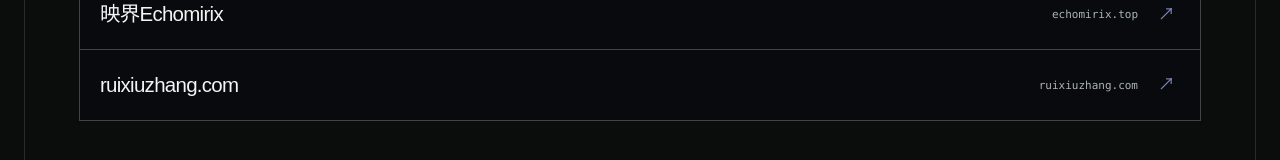
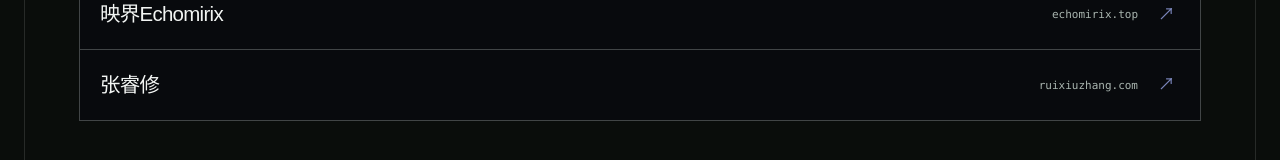
Before and after one commit to Nightmizus/Nightmizus.github.io, a Next.js app: page / in a window 1280 px wide. Shown: the part 3027-3187 px from the top of the page. Built offline with nearby package versions, Linux system fonts and the light colour scheme.

Commit message:
Rename ruixiuzhang friend link

```diff
--- a/app/page.tsx
+++ b/app/page.tsx
@@ -97,7 +97,7 @@
 const friendLinks = [
   { name: "Groovin", url: "groovin.cn", href: "https://groovin.cn" },
   { name: "映界Echomirix", url: "echomirix.top", href: "https://echomirix.top" },
-  { name: "ruixiuzhang.com", url: "ruixiuzhang.com", href: "https://ruixiuzhang.com" },
+  { name: "张睿修", url: "ruixiuzhang.com", href: "https://ruixiuzhang.com" },
 ];
 
 function FrameHandles() {
```
